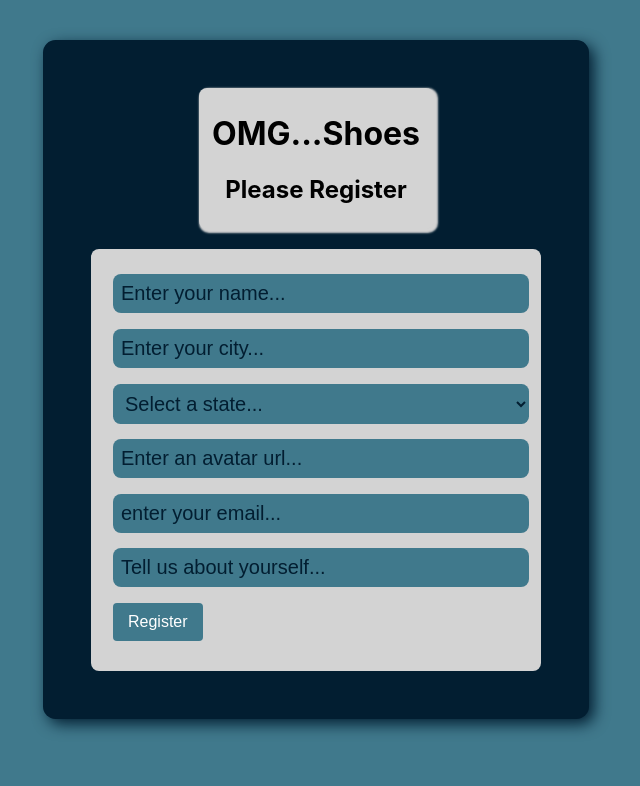
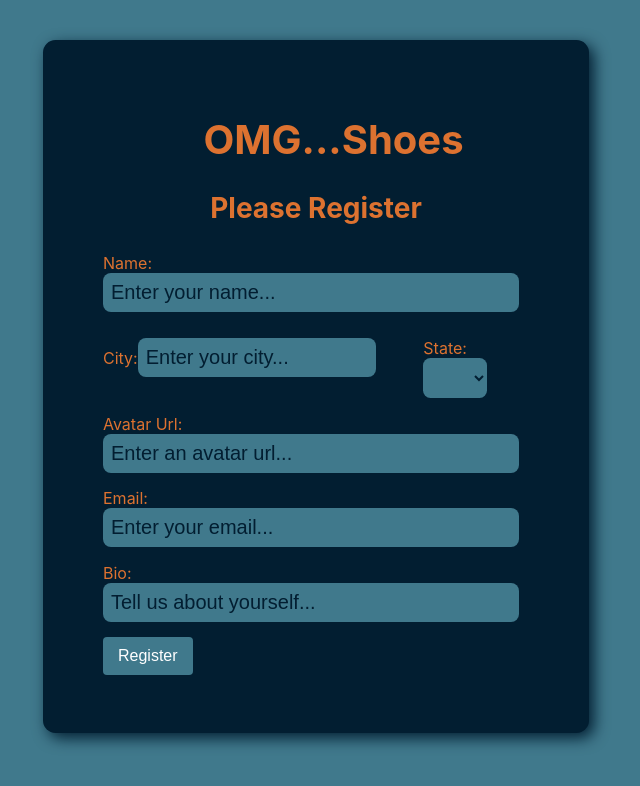
Before and after one commit to ericlheidel/omg-shoes, a React (Create React App) app: page /register in a window 1280 px wide. Shown: the top 786 px of the page, without its empty margins (324-964 px from the left). Built offline with nearby package versions, Linux system fonts and the light colour scheme.

Commit message:
Login and Register CSS done

```diff
--- a/src/components/auth/Login.js
+++ b/src/components/auth/Login.js
@@ -34,16 +34,17 @@ export const Login = () => {
   }
 
   return (
-    <main className="login-main center">
+    <main>
       <section>
-        <form className="login-form" onSubmit={handleLogin}>
+        <form className="login-form color-four" onSubmit={handleLogin}>
           <div className="text-div">
             <h1>OMG...Shoes</h1>
             <h2>Please sign in</h2>
           </div>
-          <div className="sign-in">
           <fieldset>
             <div className="form-group">
+              <label>
+                Email:
                 <input
                   type="email"
                   value={email}
@@ -53,6 +54,7 @@ export const Login = () => {
                   className="form-control"
                   onChange={(e) => setEmail(e.target.value)}
                 />
+              </label>
             </div>
           </fieldset>
           {/* <fieldset>
@@ -74,7 +76,6 @@ export const Login = () => {
               </button>
             </div>
           </fieldset>
-          </div>
         </form>
       </section>
       <section className="register-link">
--- a/src/components/auth/LoginAndRegister.css
+++ b/src/components/auth/LoginAndRegister.css
@@ -27,12 +27,21 @@
 }
 
 .text-div {
-  background-color: lightgray;
-  padding: 5px;
+  /* background-color: lightgray; */
+  /* padding: 5px; */
   border-radius: 8px;
   width: 50%;
   margin: 0 auto 20px auto;
-  box-shadow: 2px 2px 2px 2px lightgray;
+  /* box-shadow: 2px 2px 2px 2px lightgray; */
+  text-align: center;
+}
+
+.text-div > h1 {
+  font-size: 2.5rem;
+}
+
+.text-div > h2 {
+  font-size: 1.75rem;
 }
 
 .state-dropdown {
@@ -44,11 +53,12 @@
   color: var(--color-two);
   font-size: 1.75rem;
   cursor: pointer;
+  text-align: center;
 }
 
-.sign-in,
+/* .sign-in,
 .register-in {
   background-color: lightgray;
   padding: 20px 10px 20px 10px;
   border-radius: 8px;
-}
+} */
--- a/src/components/auth/Register.js
+++ b/src/components/auth/Register.js
@@ -57,17 +57,18 @@ export const Register = ({ setLoggedInUser }) => {
   }
 
   return (
-    <main className="center">
+    <main>
       <div>
-        <form className="register-form" onSubmit={handleSubmit}>
+        <form className="register-form color-four" onSubmit={handleSubmit}>
           <div className="text-div">
             <h1>OMG...Shoes</h1>
             <h2>Please Register</h2>
           </div>
-          <div className="register-in">
           <div className="name-div">
             <fieldset>
               <div className="form-group">
+                <label>
+                  Name:
                   <input
                     type="text"
                     id="name"
@@ -81,11 +82,15 @@ export const Register = ({ setLoggedInUser }) => {
                       setName(e.target.value)
                     }}
                   />
+                </label>
               </div>
             </fieldset>
           </div>
+          <div className="location-div flex">
             <fieldset>
               <div className="form-group">
+                <label>
+                  City:
                   <input
                     type="text"
                     id="city"
@@ -94,28 +99,29 @@ export const Register = ({ setLoggedInUser }) => {
                     required
                     autoFocus
                     spellCheck={false}
-                  className="form-control"
+                    className="form-control city"
                     onChange={(e) => {
                       setCity(e.target.value)
                     }}
                   />
+                </label>
               </div>
             </fieldset>
             <fieldset>
               <div className="form-group">
+                <label>
+                  State:
                   <select
                     id="state"
                     value={state}
                     required
                     spellCheck={false}
-                  className="state-dropdown form-select"
+                    className="state-dropdown form-select state-two"
                     onChange={(e) => {
                       setState(e.target.value)
                     }}
                   >
-                  <option value={0} key={0}>
-                    Select a state...
-                  </option>
+                    <option value={0} key={0}></option>
                     {states.map((state) => {
                       return (
                         <option value={state.state} key={state.id}>
@@ -124,10 +130,14 @@ export const Register = ({ setLoggedInUser }) => {
                       )
                     })}
                   </select>
+                </label>
               </div>
             </fieldset>
+          </div>
           <fieldset>
             <div className="form-group">
+              <label>
+                Avatar Url:
                 <input
                   type="text"
                   id="avatar"
@@ -141,21 +151,25 @@ export const Register = ({ setLoggedInUser }) => {
                     setAvatar(e.target.value)
                   }}
                 />
+              </label>
             </div>
           </fieldset>
           <fieldset>
             <div className="form-group">
+              <label>
+                Email:
                 <input
                   type="email"
                   id="email"
                   value={email}
-                  placeholder="enter your email..."
+                  placeholder="Enter your email..."
                   required
                   autoFocus
                   spellCheck={false}
                   className="form-control"
                   onChange={(e) => setEmail(e.target.value)}
                 />
+              </label>
             </div>
           </fieldset>
           {/* <fieldset>
@@ -174,6 +188,8 @@ export const Register = ({ setLoggedInUser }) => {
         </fieldset> */}
           <fieldset>
             <div className="form-group">
+              <label>
+                Bio:
                 <input
                   type="text"
                   id="bio"
@@ -184,6 +200,7 @@ export const Register = ({ setLoggedInUser }) => {
                   className="form-control"
                   onChange={(e) => setBio(e.target.value)}
                 />
+              </label>
             </div>
           </fieldset>
           {/* <fieldset>
@@ -224,7 +241,6 @@ export const Register = ({ setLoggedInUser }) => {
               </button>
             </div>
           </fieldset>
-          </div>
         </form>
       </div>
     </main>
--- a/src/components/profile/ProfileForm.css
+++ b/src/components/profile/ProfileForm.css
@@ -23,6 +23,10 @@
   width: 35%;
 }
 
+.state-two {
+  width: 60%;
+}
+
 .edit-profile-btn {
   margin-top: 7.5px;
 }
--- a/src/components/users/UsersList.js
+++ b/src/components/users/UsersList.js
@@ -35,7 +35,7 @@ export const UsersList = () => {
       <UsersFilterBar setSearchTerm={setSearchTerm} />
       <article className="users">
         {sortedUsers.map((userObj) => {
-          return <User userObj={userObj} />
+          return <User userObj={userObj} key={userObj.id} />
         })}
       </article>
     </div>
--- a/src/global.css
+++ b/src/global.css
@@ -47,3 +47,15 @@
 .color-five {
   color: #f4c95d;
 }
+
+/**********  ALIGNMENT  **********/
+
+.w100 {
+  width: 100%;
+}
+
+/**********  TEST  **********/
+
+.test {
+  border: 2.5px solid red;
+}
```
Lines whose indentation alone changed are shown as unchanged.
